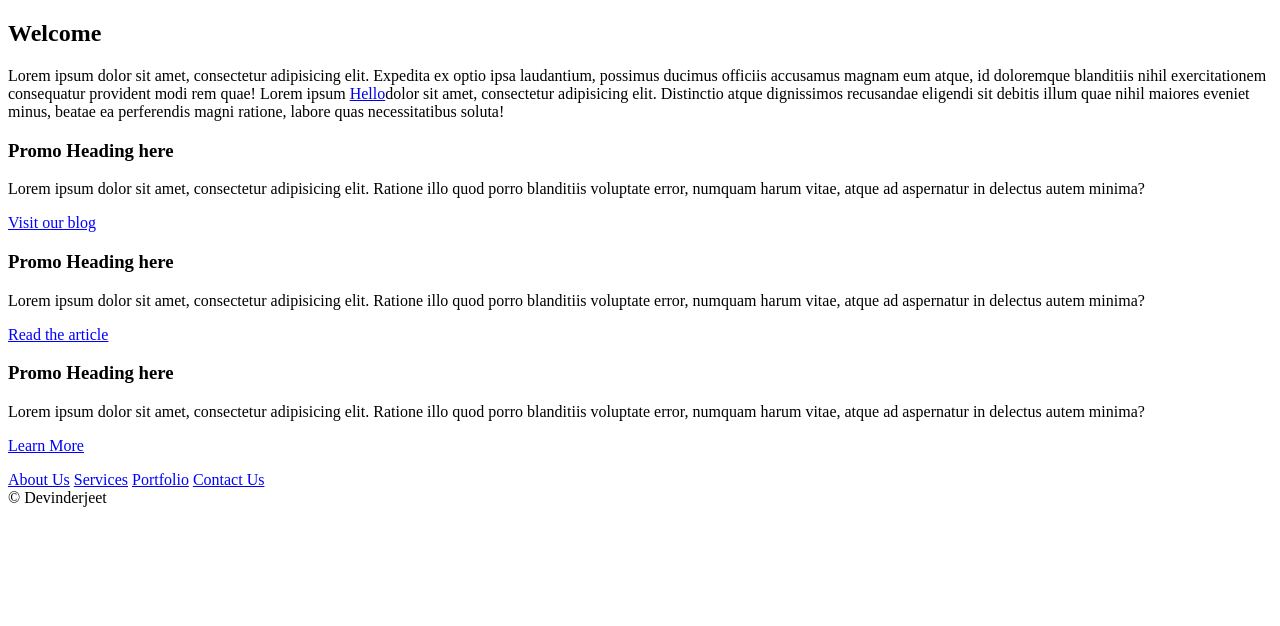
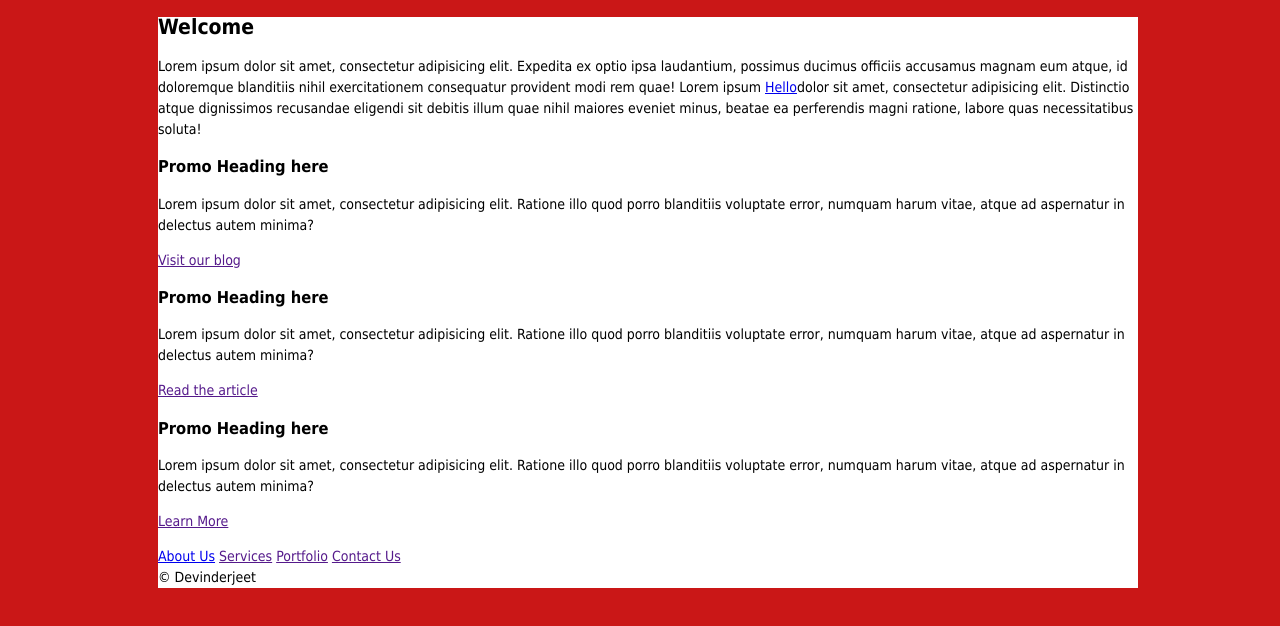
Before and after one commit to er-devinderjeet/website, a plain HTML site: page index.html in a window 1280 px wide. Drawn offline with Linux system fonts and the light colour scheme.

Commit message:
**body tag in CSS**

```diff
--- a/css/style.css
+++ b/css/style.css
@@ -1,18 +1,12 @@
-ul li a:link{
-	color: green;
-	background-color: transparent;
-	text-decoration: none;
+@charset "UTF-8"
+
+/* Global Content and Styles*/
+body{
+	width: 100%;
+	height: 100%;
 }
-
-a:visited{
-	color: blue;
-	background-color: transparent;
-
+.page{
+	max-width: 980px;
+	margin: 0 auto;
+	background-color: #fff;
 }
-a:hover{
-	color: yellow;
-	text-decoration: none;
-}
-a:active{
-	color: #5AFF00;
-}
--- a/index.html
+++ b/index.html
@@ -12,17 +12,29 @@
 	<link rel="stylesheet" type="text/css" href="css/style_medium.css" media="only screen and (min-width:501px) and (max-width:800px)" />
 
 	<link rel="stylesheet" type="text/css" href="css/style_small.css" media="only screen and (min-width:50px) and (max-width:500px)" />
-
-	<!-- HTML5 shim and Respond.js IE8 support of HTML5 elements and media queries -->
+	<!-- HTML5 shiv and Respond.js IE8 support of HTML5 elements and media queries -->
     <!--[if lt IE 9]>
       <script src="https://oss.maxcdn.com/libs/html5shiv/3.7.0/html5shiv.js"></script>
       <script src="https://oss.maxcdn.com/libs/respond.js/1.3.0/respond.min.js"></script>
       <script scr="https://cdnjs.cloudflare.com/ajax/libs/html5shiv/3.7.3/html5shiv.js"></script>
     <![endif]-->
+    <style type="text/css">
+    body{
+		background-color: #CA1717;
+		line-height: 1.5em;
+		font-family: Tahoma;
+		font-size: 14px;
+		width: 100%;
+		height: 100%;
+	}
+    </style>
+
 
 </head>
 <body>
+
 		<div class="page">
+
 			<header>
 				<a class="logo" href="#"></a>
 			</header>
@@ -43,7 +55,7 @@
 
 				</div>
 
-			<div class="promo">
+
 				<div class="promo">
 					<div class="content">
 						<h3>Promo Heading here</h3>
@@ -53,7 +65,7 @@
 
 				</div>
 
-			<div class="promo">
+
 
 				<div class="promo">
 					<div class="content">
@@ -63,7 +75,9 @@
 					</div>
 				</div>
 
+
 			</div>
+
 			<nav>
 				<a href="#">About Us</a>
 				<a href="">Services</a>
@@ -75,4 +89,5 @@
 			</footer>
 		</div>
 
+
 </body>
```
Lines whose indentation alone changed are shown as unchanged.
